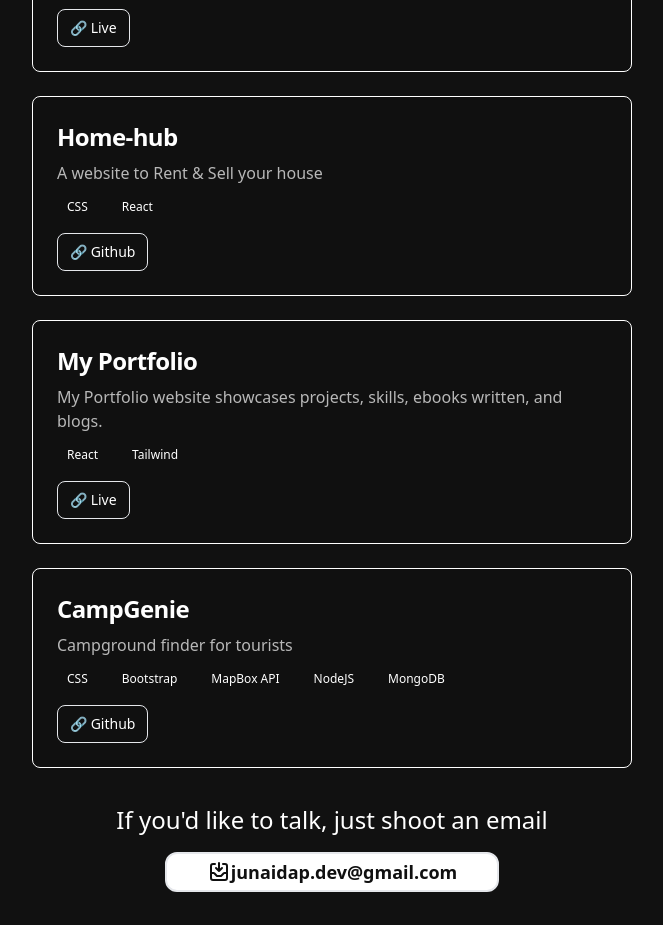
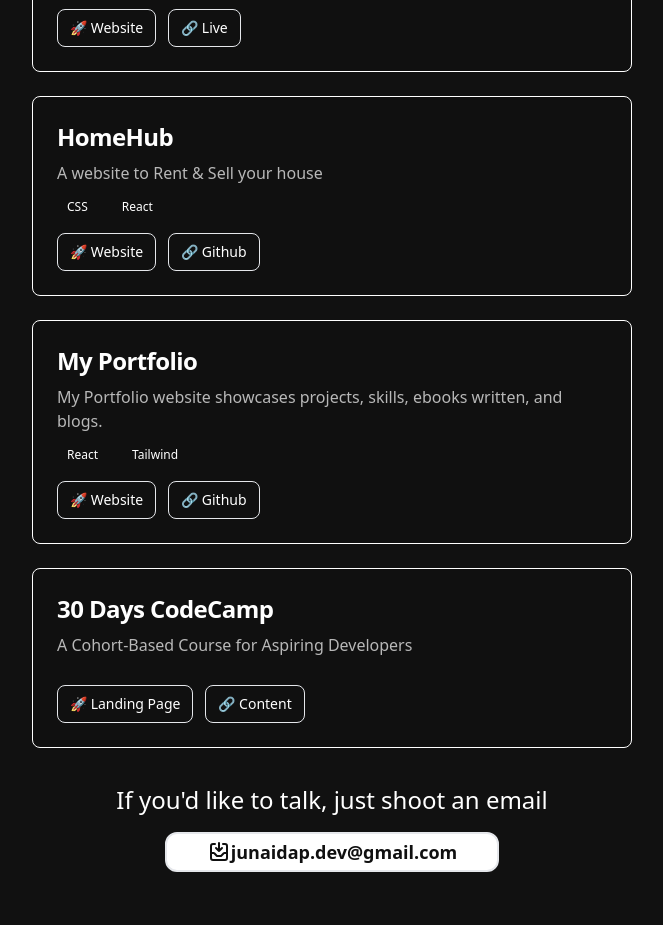
Before and after one commit to junaidapdev/dope-portfolio, a React (Create React App) app: page / in a window 1280 px wide. Shown: the part 560-1485 px from the top of the page, without its empty margins (308-971 px from the left). Built offline with nearby package versions, Linux system fonts and the light colour scheme.

Commit message:
links added

```diff
--- a/src/sections/Hero.jsx
+++ b/src/sections/Hero.jsx
@@ -56,12 +56,12 @@ const Hero = () => {
                 </span>
               </div>
               <div className="flex gap-3 mt-4">
-                {/* <a
-                  href="#"
+                <a
+                  href="https://examkit.netlify.app/"
                   className="inline-flex items-center border py-2 px-3 text-sm font-small text-center text-white bg-[#101010]  rounded-lg focus:ring-4 focus:outline-none focus:ring-blue-300 hover:border-[#b8b8b8]"
                 >
                  🚀 Website
-                </a> */}
+                </a>
                 <a
                   href="https://examkit.netlify.app/"
                   className="inline-flex items-center border py-2 px-3 text-sm font-small text-center text-white bg-[#101010]  rounded-lg focus:ring-4 focus:outline-none focus:ring-blue-300 hover:border-[#b8b8b8]"
@@ -75,7 +75,7 @@ const Hero = () => {
             <div className="p-6 gap-4 max-w-2xl items-center bg-[#101010] rounded-lg border border-white">
               <a href="#">
                 <h5 className="mb-2 text-2xl font-bold tracking-tight text-white">
-                  Home-hub
+                  HomeHub
                 </h5>
               </a>
               <p className="mb-3 font-normal text-[#b8b8b8]">
@@ -90,12 +90,12 @@ const Hero = () => {
                 </span>
               </div>
               <div className="flex gap-3 mt-4">
-                {/* <a
-                  href="#"
+                <a
+                  href="https://home-hub-six.vercel.app/"
                   className="inline-flex items-center border py-2 px-3 text-sm font-small text-center text-white bg-[#101010]  rounded-lg focus:ring-4 focus:outline-none focus:ring-blue-300 hover:border-[#b8b8b8]"
                 >
                  🚀 Website
-                </a> */}
+                </a>
                 <a
                   href="https://github.com/junaidapdev/home-hub"
                   className="inline-flex items-center border py-2 px-3 text-sm font-small text-center text-white bg-[#101010]  rounded-lg focus:ring-4 focus:outline-none focus:ring-blue-300 hover:border-[#b8b8b8]"
@@ -125,17 +125,17 @@ const Hero = () => {
                 </span>
               </div>
               <div className="flex gap-3 mt-4">
-                {/* <a
-                  href="#"
-                  className="inline-flex items-center border py-2 px-3 text-sm font-small text-center text-white bg-[#101010]  rounded-lg focus:ring-4 focus:outline-none focus:ring-blue-300 hover:border-[#b8b8b8]"
-                >
-                 🚀 Website
-                </a> */}
                 <a
                   href="https://www.mohammedjunaid.in/"
                   className="inline-flex items-center border py-2 px-3 text-sm font-small text-center text-white bg-[#101010]  rounded-lg focus:ring-4 focus:outline-none focus:ring-blue-300 hover:border-[#b8b8b8]"
                 >
-                  🔗 Live
+                 🚀 Website
+                </a>
+                <a
+                  href="https://github.com/junaidapdev/dope-portfolio/"
+                  className="inline-flex items-center border py-2 px-3 text-sm font-small text-center text-white bg-[#101010]  rounded-lg focus:ring-4 focus:outline-none focus:ring-blue-300 hover:border-[#b8b8b8]"
+                >
+                  🔗 Github
                 </a>
               </div>
             </div>
@@ -144,41 +144,30 @@ const Hero = () => {
             <div className="p-6 gap-4 max-w-2xl items-center bg-[#101010] rounded-lg border border-white">
               <a href="#">
                 <h5 className="mb-2 text-2xl font-bold tracking-tight text-white">
-                  CampGenie
+                30 Days CodeCamp
                 </h5>
               </a>
               <p className="mb-3 font-normal text-[#b8b8b8]">
-              Campground finder for tourists
+              A Cohort-Based Course for Aspiring Developers
               </p>
               <div className="flex flex-wrap gap-1.5">
-                <span className="text-[#ffffff] text-xs font-medium mr-2 px-2.5 py-0.5 rounded ">
-                  CSS
-                </span>
-                <span className="text-[#ffffff] text-xs font-medium mr-2 px-2.5 py-0.5 rounded ">
-                  Bootstrap
-                </span>
-                <span className="text-[#ffffff] text-xs font-medium mr-2 px-2.5 py-0.5 rounded ">
-                  MapBox API
-                </span>
-                <span className="text-[#ffffff] text-xs font-medium mr-2 px-2.5 py-0.5 rounded ">
-                  NodeJS
-                </span>
-                <span className="text-[#ffffff] text-xs font-medium mr-2 px-2.5 py-0.5 rounded ">
-                  MongoDB
-                </span>
+                {/* <span className="text-[#ffffff] text-xs font-medium mr-2 px-2.5 py-0.5 rounded ">
+                  Learn HTML, CSS, Tailwind & Git with daily support
+                </span> */}
+
               </div>
               <div className="flex gap-3 mt-4">
-                {/* <a
-                  href="#"
+                <a
+                  href="https://codemarch.gumroad.com/l/lzdwp"
                   className="inline-flex items-center border py-2 px-3 text-sm font-small text-center text-white bg-[#101010]  rounded-lg focus:ring-4 focus:outline-none focus:ring-blue-300 hover:border-[#b8b8b8]"
                 >
-                 🚀 Website
-                </a> */}
+                 🚀 Landing Page
+                </a>
                 <a
-                  href="https://github.com/junaidapdev/home-hub"
+                  href="https://mdjunaidap.notion.site/30-Days-Code-Camp-Syllabus-33be11e332374e59a06d892a2b29cf04"
                   className="inline-flex items-center border py-2 px-3 text-sm font-small text-center text-white bg-[#101010]  rounded-lg focus:ring-4 focus:outline-none focus:ring-blue-300 hover:border-[#b8b8b8]"
                 >
-                  🔗 Github
+                  🔗 Content
                 </a>
               </div>
             </div>
```
